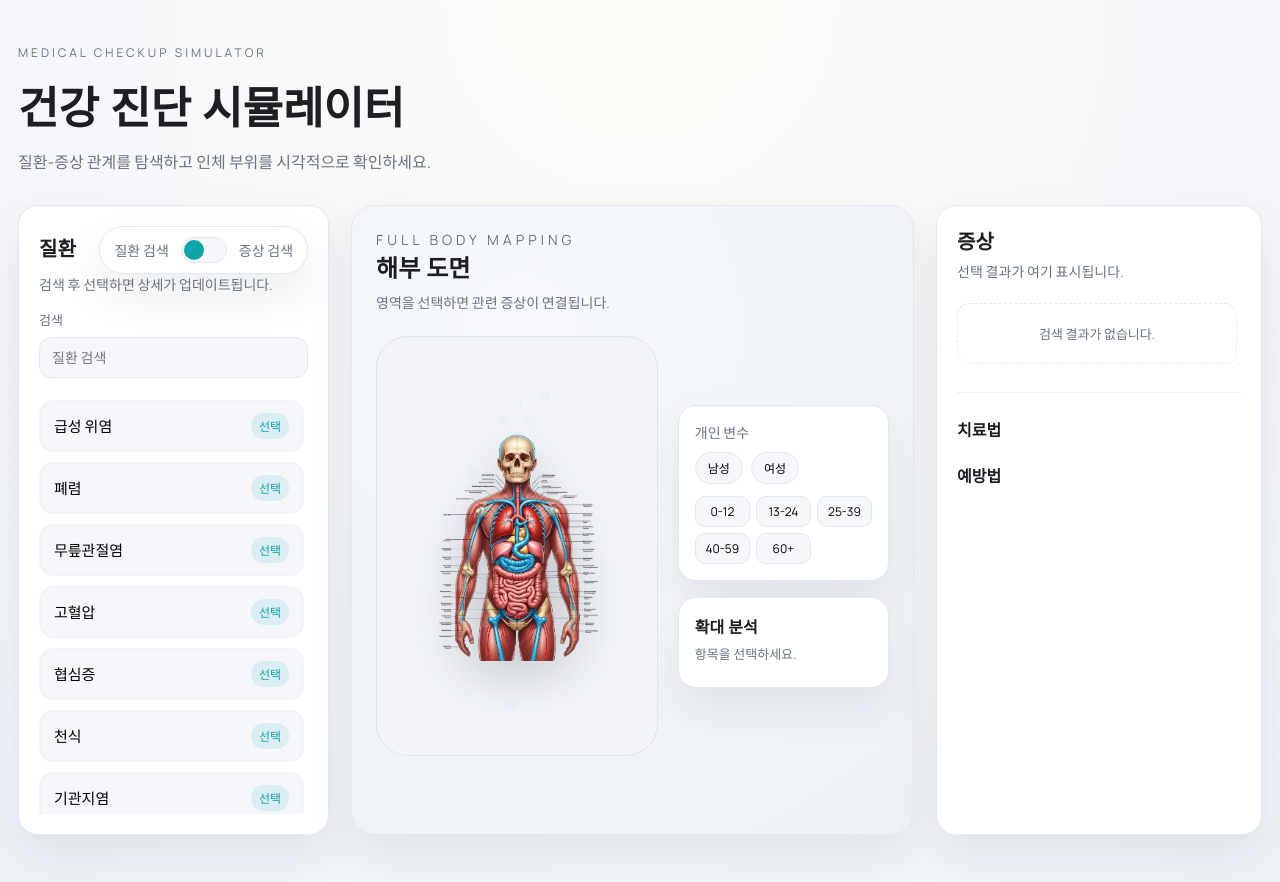
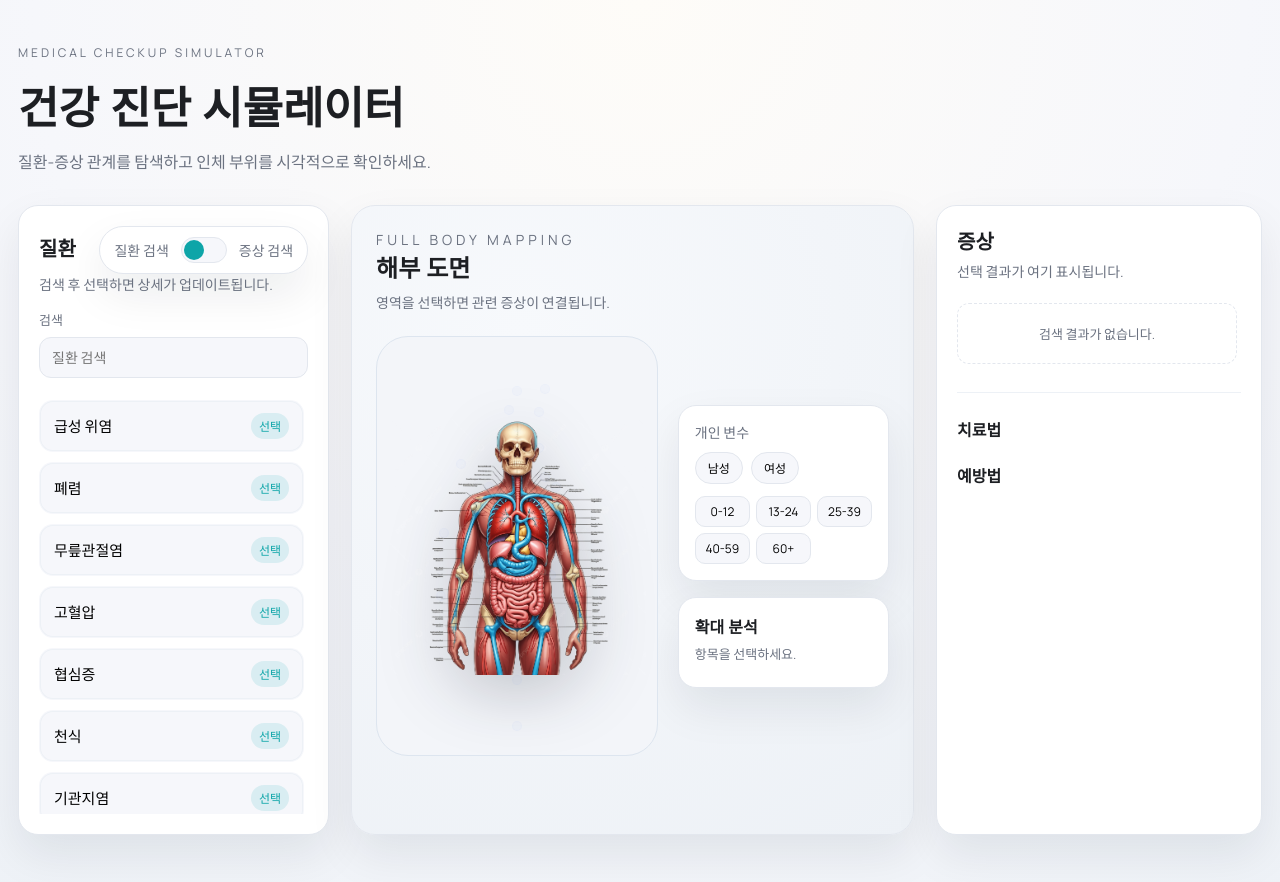
Before and after one commit to blackmandarin935/Medical_Checkup, a React (Vite) app: page / in a window 1280 px wide. Shown: the top 882 px of the page. Built offline with nearby package versions, Linux system fonts and the light colour scheme.

Commit message:
인체 부위 위치 조정

```diff
--- a/src/App.css
+++ b/src/App.css
@@ -230,9 +230,9 @@
 }
 
 .body-image {
-  width: min(380px, 82%);
+  width: min(430px, 92%);
   height: auto;
-  filter: drop-shadow(0 18px 26px rgba(16, 24, 40, 0.2));
+  filter: drop-shadow(0 20px 30px rgba(16, 24, 40, 0.22));
   opacity: 1;
 }
 
@@ -329,163 +329,163 @@
 }
 
 .region.stomach {
-  top: 50%;
+  top: 44.5%;
   left: 50%;
   transform: translate(-50%, -50%);
 }
 
 .region.lung {
-  top: 33%;
+  top: 33.5%;
   left: 50%;
   transform: translate(-50%, -50%);
 }
 
 .region.knee {
-  top: 76%;
+  top: 82%;
   left: 50%;
   transform: translate(-50%, -50%);
 }
 
 .region.brain {
-  top: 16%;
+  top: 13%;
   left: 50%;
   transform: translate(-50%, -50%);
 }
 
 .region.eye {
-  top: 20%;
-  left: 45%;
+  top: 17.5%;
+  left: 47%;
   transform: translate(-50%, -50%);
 }
 
 .region.ear {
-  top: 20%;
-  left: 55%;
+  top: 18%;
+  left: 58%;
   transform: translate(-50%, -50%);
 }
 
 .region.jaw {
-  top: 24%;
+  top: 21.5%;
   left: 50%;
   transform: translate(-50%, -50%);
 }
 
 .region.throat {
-  top: 27%;
+  top: 25%;
   left: 50%;
   transform: translate(-50%, -50%);
 }
 
 .region.neck {
-  top: 29%;
+  top: 26.5%;
   left: 58%;
   transform: translate(-50%, -50%);
 }
 
 .region.heart {
-  top: 38%;
-  left: 46%;
+  top: 35.5%;
+  left: 50%;
   transform: translate(-50%, -50%);
 }
 
 .region.chest {
-  top: 38%;
-  left: 56%;
+  top: 33.5%;
+  left: 60%;
   transform: translate(-50%, -50%);
 }
 
 .region.liver {
-  top: 48%;
-  left: 58%;
+  top: 43%;
+  left: 60%;
   transform: translate(-50%, -50%);
 }
 
 .region.pancreas {
-  top: 52%;
-  left: 46%;
+  top: 47%;
+  left: 48%;
   transform: translate(-50%, -50%);
 }
 
 .region.intestine {
-  top: 58%;
+  top: 58.5%;
   left: 50%;
   transform: translate(-50%, -50%);
 }
 
 .region.kidney {
-  top: 52%;
+  top: 47.5%;
   left: 62%;
   transform: translate(-50%, -50%);
 }
 
 .region.pelvis {
-  top: 66%;
+  top: 70%;
   left: 50%;
   transform: translate(-50%, -50%);
 }
 
 .region.spine {
-  top: 46%;
+  top: 40%;
   left: 50%;
   transform: translate(-50%, -50%);
 }
 
 .region.shoulder {
-  top: 32%;
-  left: 34%;
+  top: 30.5%;
+  left: 30%;
   transform: translate(-50%, -50%);
 }
 
 .region.elbow {
-  top: 44%;
-  left: 30%;
+  top: 47%;
+  left: 24%;
   transform: translate(-50%, -50%);
 }
 
 .region.wrist {
-  top: 54%;
-  left: 28%;
+  top: 62%;
+  left: 23%;
   transform: translate(-50%, -50%);
 }
 
 .region.hip {
-  top: 64%;
-  left: 42%;
+  top: 69%;
+  left: 45%;
   transform: translate(-50%, -50%);
 }
 
 .region.ankle {
-  top: 88%;
-  left: 48%;
+  top: 93%;
+  left: 50%;
   transform: translate(-50%, -50%);
 }
 
 .region.leg {
-  top: 72%;
+  top: 78%;
+  left: 60%;
+  transform: translate(-50%, -50%);
+}
+
+.region.skin {
+  top: 36%;
+  left: 64%;
+  transform: translate(-50%, -50%);
+}
+
+.region.blood {
+  top: 36%;
+  left: 40%;
+  transform: translate(-50%, -50%);
+}
+
+.region.body {
+  top: 57%;
   left: 62%;
   transform: translate(-50%, -50%);
 }
 
-.region.skin {
-  top: 41%;
-  left: 62%;
-  transform: translate(-50%, -50%);
-}
-
-.region.blood {
-  top: 41%;
-  left: 38%;
-  transform: translate(-50%, -50%);
-}
-
-.region.body {
-  top: 58%;
-  left: 60%;
-  transform: translate(-50%, -50%);
-}
-
 .region.head {
-  top: 14%;
+  top: 12.5%;
   left: 60%;
   transform: translate(-50%, -50%);
 }
```
